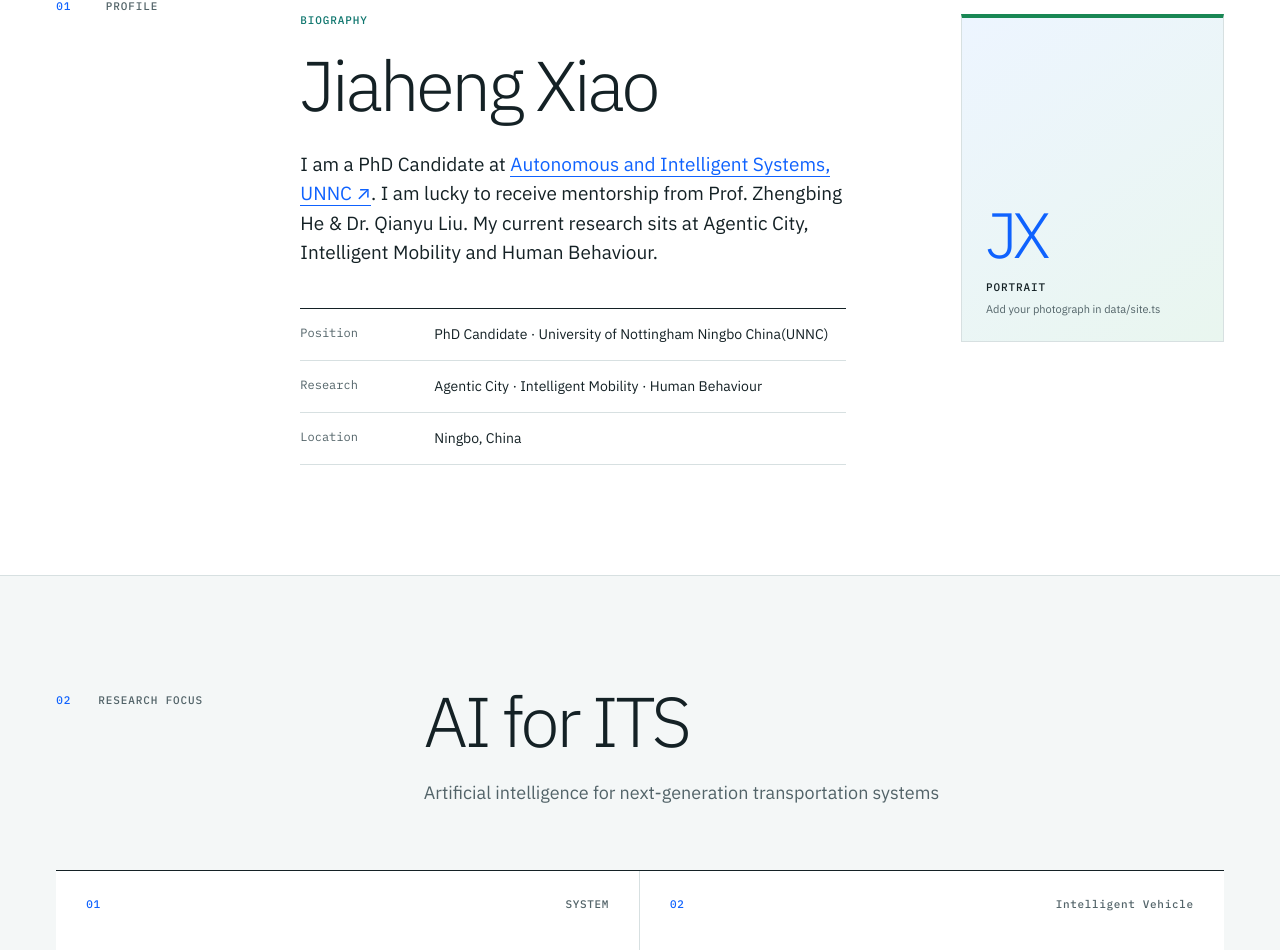
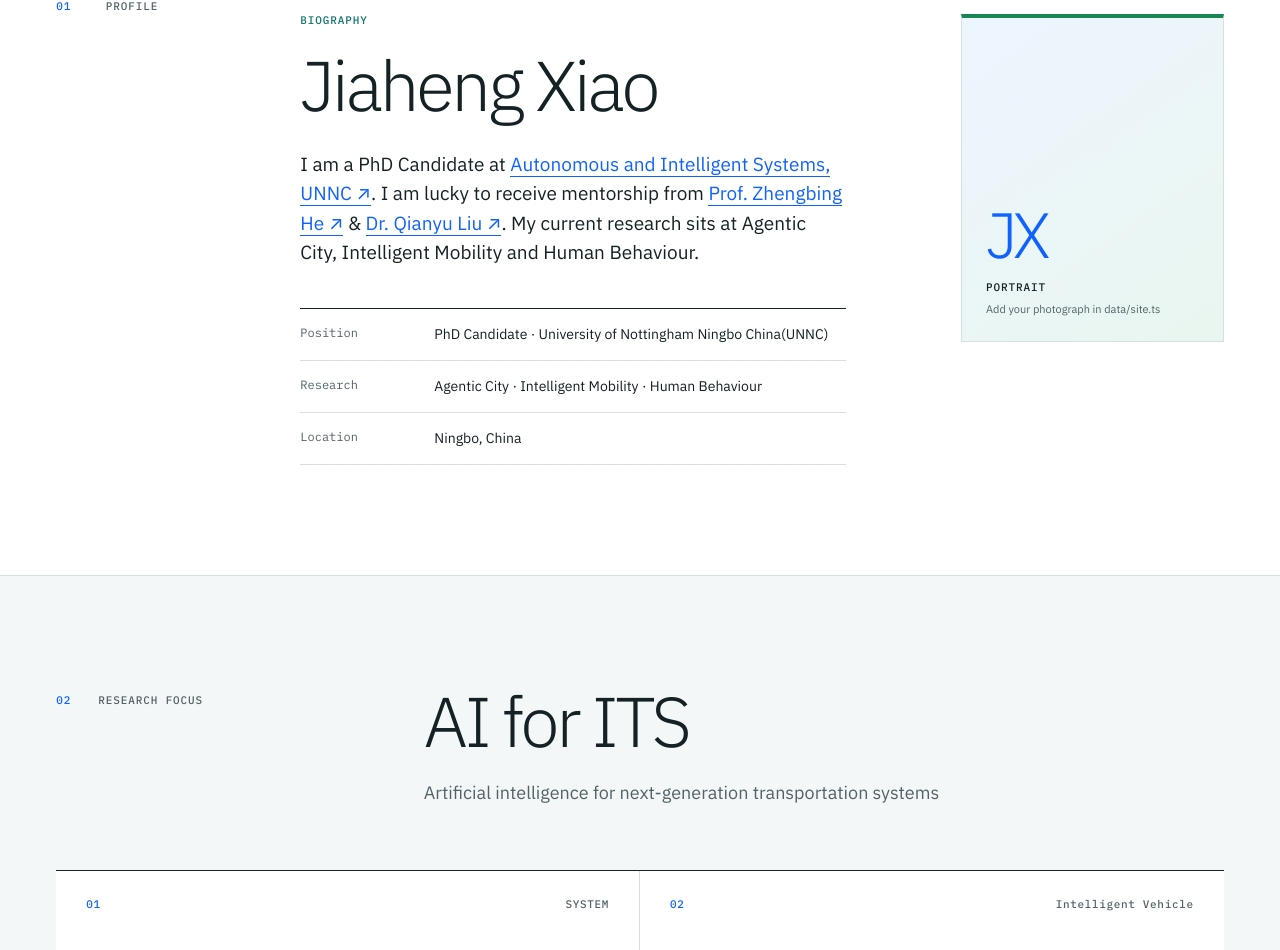
Before and after one commit to Jiaheng-Xiao/jiaheng-xiao.github.io, a Next.js app: page / in a window 1280 px wide. Shown: the part 866-1816 px from the top of the page. Built offline with nearby package versions, Linux system fonts and the light colour scheme.

Commit message:
Link supervisor profiles in biography

```diff
--- a/components/About.tsx
+++ b/components/About.tsx
@@ -12,7 +12,7 @@ export function About() {
         <p className="academic-label">Biography</p>
         <h2>Jiaheng Xiao</h2>
         <div className="about-bio">
-          <p>I am a PhD Candidate at <a href={site.affiliation.url} target="_blank" rel="noreferrer">{site.affiliation.label}<span aria-hidden="true"> ↗</span></a>. {site.bio[0]}</p>
+          <p>I am a PhD Candidate at <a href={site.affiliation.url} target="_blank" rel="noreferrer">{site.affiliation.label}<span aria-hidden="true"> ↗</span></a>. I am lucky to receive mentorship from {site.mentors.map((mentor, index) => <span className="mentor-link" key={mentor.name}>{index > 0 && " & "}<a href={mentor.url} target="_blank" rel="noreferrer">{mentor.title} {mentor.name}<span aria-hidden="true"> ↗</span></a></span>)}. {site.bio[0]}</p>
           {site.bio.slice(1).map((p) => <p key={p}>{p}</p>)}
         </div>
         <dl className="facts">
--- a/data/site.ts
+++ b/data/site.ts
@@ -10,11 +10,16 @@ export const site = {
     // Replace this URL whenever you want the affiliation text to open a different teacher's webpage.
     url: "https://www.nottingham.edu.cn/cn/info-hub/staff-profile.aspx?id=853e6b08-b49b-4255-a4c5-ff78a5e8ee12&language=zh",
   },
+  mentors: [
+    // Replace either URL below whenever a supervisor's webpage changes.
+    { title: "Prof.", name: "Zhengbing He", url: "https://www.nottingham.edu.cn/cn/info-hub/staff-profile.aspx?id=853e6b08-b49b-4255-a4c5-ff78a5e8ee12&language=zh" },
+    { title: "Dr.", name: "Qianyu Liu", url: "https://www.nottingham.edu.cn/en/Info-Hub/Staff-Profile.aspx?id=c1da007e-0f29-4453-a0f3-21934e385539&language=en-GB" },
+  ],
   intro:"Hi! I'm Jiaheng Xiao, Welcome to my homepage! \n  你好！我是萧家恒，欢迎来到我的网站！\n \
   ",
 //   intro: "I study how human-like intelligence can be modelled, tested, and made useful in complex urban mobility systems.",
   bio: [
-    "I am lucky to receive mentorship from Prof. Zhengbing He & Dr. Qianyu Liu. My current research sits at Agentic City, Intelligent Mobility and Human Behaviour.",
+    "My current research sits at Agentic City, Intelligent Mobility and Human Behaviour.",
 //     "My current research interest is agentic city.",
   ],
 };
```
